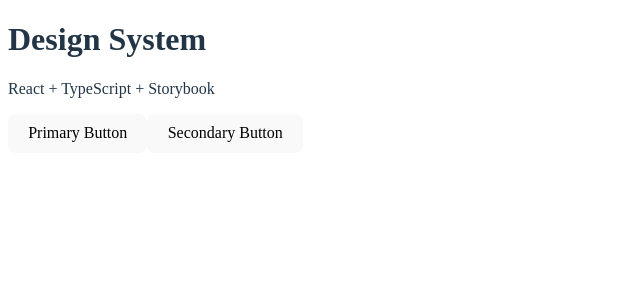
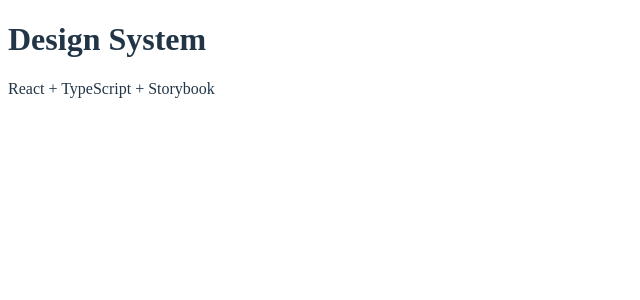
Before and after one commit to npxailsa/design_system, a React (Vite) app: page / in a window 1280 px wide. Shown: the top 300 px of the page, without its empty margins (0-640 px from the left). Built offline with nearby package versions, Linux system fonts and the light colour scheme.

Commit message:
Remove Button component and add Calibri font faces

```diff
--- a/src/App.tsx
+++ b/src/App.tsx
@@ -1,5 +1,4 @@
 import React from 'react';
-import { Button } from './components/Button';
 
 function App() {
   return (
@@ -7,14 +6,6 @@ function App() {
       <div className="text-center">
         <h1 className="text-4xl font-bold text-gray-800 mb-8">Design System</h1>
         <p className="text-lg text-gray-600 mb-8">React + TypeScript + Storybook</p>
-        <div className="space-x-4">
-          <Button variant="primary" size="large">
-            Primary Button
-          </Button>
-          <Button variant="secondary" size="large">
-            Secondary Button
-          </Button>
-        </div>
       </div>
     </div>
   );
--- a/src/components/Button.tsx
+++ /dev/null
@@ -1,42 +0,0 @@
-import React from 'react';
-
-export interface ButtonProps {
-  variant?: 'primary' | 'secondary';
-  size?: 'small' | 'medium' | 'large';
-  disabled?: boolean;
-  onClick?: () => void;
-  children: React.ReactNode;
-}
-
-export const Button: React.FC<ButtonProps> = ({
-  variant = 'primary',
-  size = 'medium',
-  disabled = false,
-  onClick,
-  children,
-}) => {
-  const baseStyles = 'font-semibold rounded transition-colors';
-
-  const variants = {
-    primary: 'bg-blue-600 text-white hover:bg-blue-700 disabled:bg-blue-300',
-    secondary: 'bg-gray-200 text-gray-800 hover:bg-gray-300 disabled:bg-gray-100',
-  };
-
-  const sizes = {
-    small: 'px-3 py-1 text-sm',
-    medium: 'px-4 py-2 text-base',
-    large: 'px-6 py-3 text-lg',
-  };
-
-  const classes = `${baseStyles} ${variants[variant]} ${sizes[size]} ${disabled ? 'opacity-50 cursor-not-allowed' : 'cursor-pointer'}`;
-
-  return (
-    <button
-      className={classes}
-      disabled={disabled}
-      onClick={onClick}
-    >
-      {children}
-    </button>
-  );
-};
--- a/src/index.css
+++ b/src/index.css
@@ -54,6 +54,48 @@
   font-style: italic;
 }
 
+@font-face {
+  font-family: "Calibri";
+  src: url("https://cdn.builder.io/o/assets%2Fc7a3c3953c0a4f43bcdc32733cba23f5%2Fc9b5a5f8deee47a5b99f69f3eeda6c9b?alt=media&token=be0a5fff-1d33-4e08-a499-f095b2f3fd8d&apiKey=c7a3c3953c0a4f43bcdc32733cba23f5") format("opentype");
+  font-weight: 400;
+  font-style: normal;
+}
+
+@font-face {
+  font-family: "Calibri";
+  src: url("https://cdn.builder.io/o/assets%2Fc7a3c3953c0a4f43bcdc32733cba23f5%2Fa716e6af09ec40b4a4fa0a867e9c2b86?alt=media&token=827651da-4686-4976-af4e-2e54dac0c414&apiKey=c7a3c3953c0a4f43bcdc32733cba23f5") format("opentype");
+  font-weight: 300;
+  font-style: normal;
+}
+
+@font-face {
+  font-family: "Calibri";
+  src: url("https://cdn.builder.io/o/assets%2Fc7a3c3953c0a4f43bcdc32733cba23f5%2F2309751d6bc942d7aef789880d20bc58?alt=media&token=d46788ac-ef56-4d81-a074-5ef55ababde2&apiKey=c7a3c3953c0a4f43bcdc32733cba23f5") format("opentype");
+  font-weight: 300;
+  font-style: italic;
+}
+
+@font-face {
+  font-family: "Calibri";
+  src: url("https://cdn.builder.io/o/assets%2Fc7a3c3953c0a4f43bcdc32733cba23f5%2F2c38f940c2b049f2b705d0f5a09e0b0b?alt=media&token=cdab6a22-e3cb-44dd-9208-ddc79cccea7d&apiKey=c7a3c3953c0a4f43bcdc32733cba23f5") format("opentype");
+  font-weight: 400;
+  font-style: italic;
+}
+
+@font-face {
+  font-family: "Calibri";
+  src: url("https://cdn.builder.io/o/assets%2Fc7a3c3953c0a4f43bcdc32733cba23f5%2Fdeadd018667342febaa8b4183cc7448b?alt=media&token=bfbce164-8e78-47d5-b453-7c0e5b8b5dfe&apiKey=c7a3c3953c0a4f43bcdc32733cba23f5") format("opentype");
+  font-weight: 700;
+  font-style: normal;
+}
+
+@font-face {
+  font-family: "Calibri";
+  src: url("https://cdn.builder.io/o/assets%2Fc7a3c3953c0a4f43bcdc32733cba23f5%2F6458e7fec9204f358b2314ff599b401c?alt=media&token=cc87957d-593c-492d-85e6-7e3422346e23&apiKey=c7a3c3953c0a4f43bcdc32733cba23f5") format("opentype");
+  font-weight: 700;
+  font-style: italic;
+}
+
 :root {
   color-scheme: light dark;
   color: rgba(255, 255, 255, 0.87);
```
Also changed, not shown: 1 other file (tests, documents, lock files or other folders).
